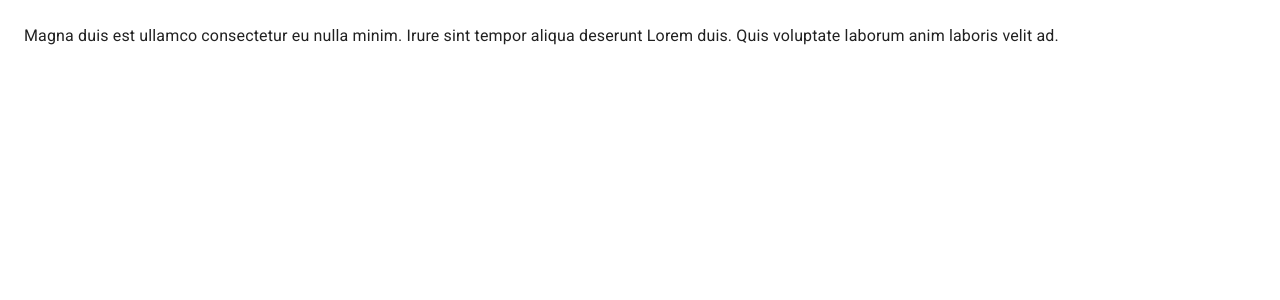
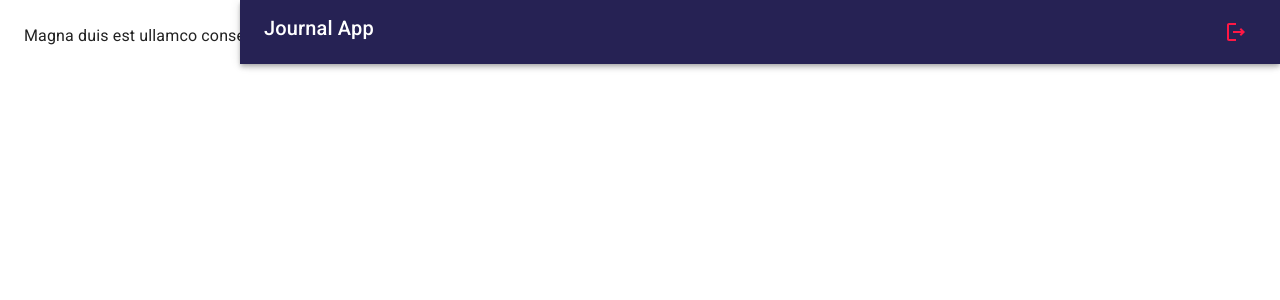
Before and after one commit to OscarAristizabalDev/reactjs-journal-app, a React (Vite) app: page / in a window 1280 px wide. Shown: the top 300 px of the page. Built offline with nearby package versions, Linux system fonts and the light colour scheme.

Commit message:
Se crea el NavBar con Material UI

```diff
--- /dev/null
+++ b/src/journal/components/NavBar.tsx
@@ -0,0 +1,37 @@
+import { AppBar, Grid, IconButton, Toolbar, Typography } from "@mui/material"
+import { LogoutOutlined, MenuOutlined } from "@mui/icons-material"
+
+interface NavBarProps {
+    drawerWidth: number
+}
+
+export const NavBar = ({ drawerWidth }: NavBarProps) => {
+    return (
+        <AppBar
+            position="fixed"
+            sx={{
+                width: { sm: `calc(100% - ${drawerWidth}px)` }, // sm significa tamanio de las pantallas, sm pantallas medianas
+                ml: { sm: `${drawerWidth}px` }
+            }} // sx permite la personalización de estilos
+        >
+            <Toolbar>
+                <IconButton
+                    color="inherit"
+                    sx={{ mr: 2, display: { sm: 'none' } }}
+                >
+                    <MenuOutlined />
+                </IconButton>
+
+                <Grid container
+                    direction='row'
+                    justifyContent='space-between'
+                >
+                    <Typography variant="h6" noWrap component='div'>Journal App</Typography>
+                    <IconButton color="error">
+                        <LogoutOutlined />
+                    </IconButton>
+                </Grid>
+            </Toolbar>
+        </AppBar>
+    )
+}
--- /dev/null
+++ b/src/journal/components/index.tsx
@@ -0,0 +1 @@
+export * from './NavBar'
--- a/src/journal/layout/JournalLayout.tsx
+++ b/src/journal/layout/JournalLayout.tsx
@@ -1,4 +1,5 @@
 import { Box } from "@mui/material"
+import { NavBar } from "../components";
 
 interface JournalLayoutProps {
     // Los componentes hijos son de tipo JSX.Element
@@ -11,6 +12,8 @@
     return (
         <Box sx={{ display: 'flex' }}>
             {/* Navbar drawerWidth */}
+            <NavBar drawerWidth={drawerWidth} />
+
             {/* Sidebar drawerWidth */}
 
             <Box
```
